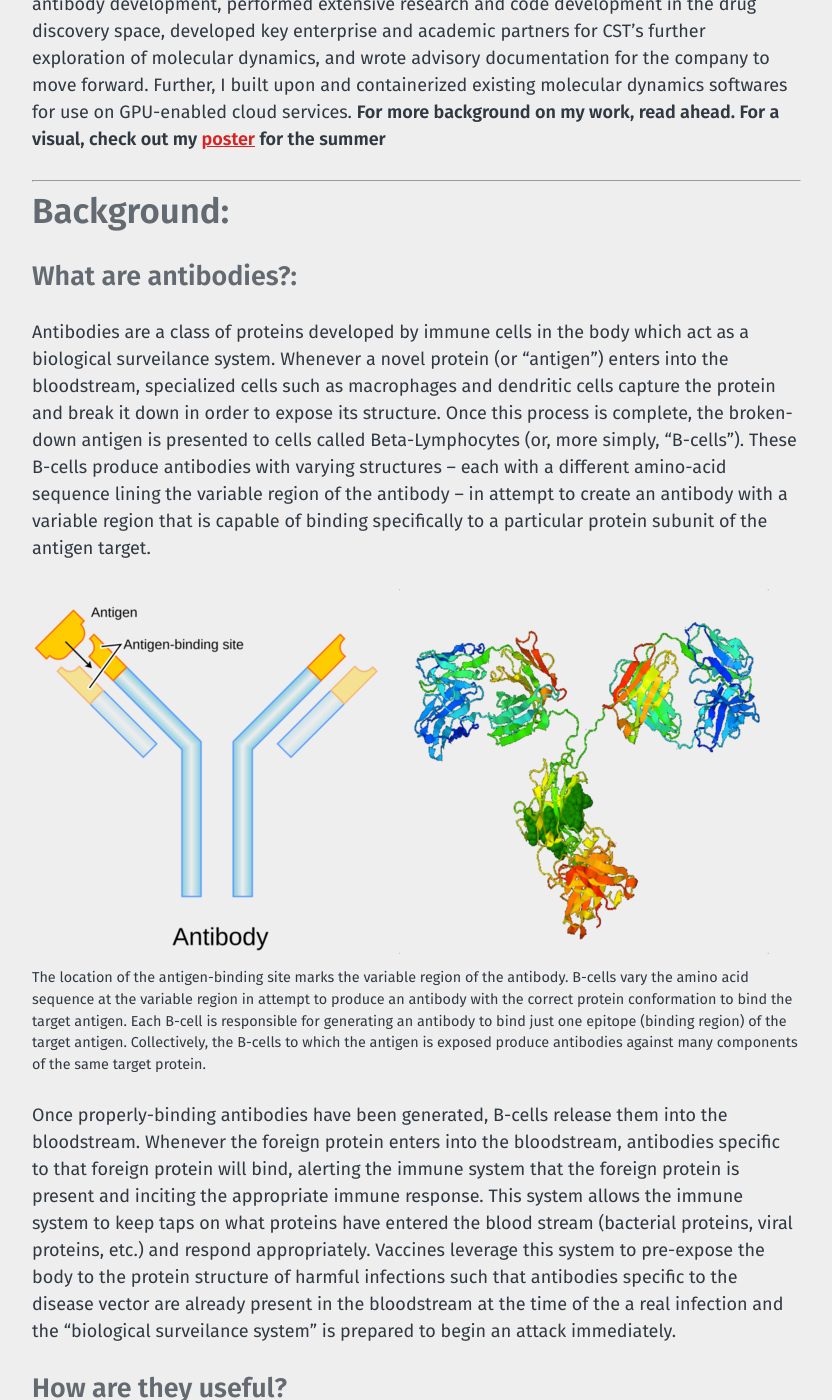
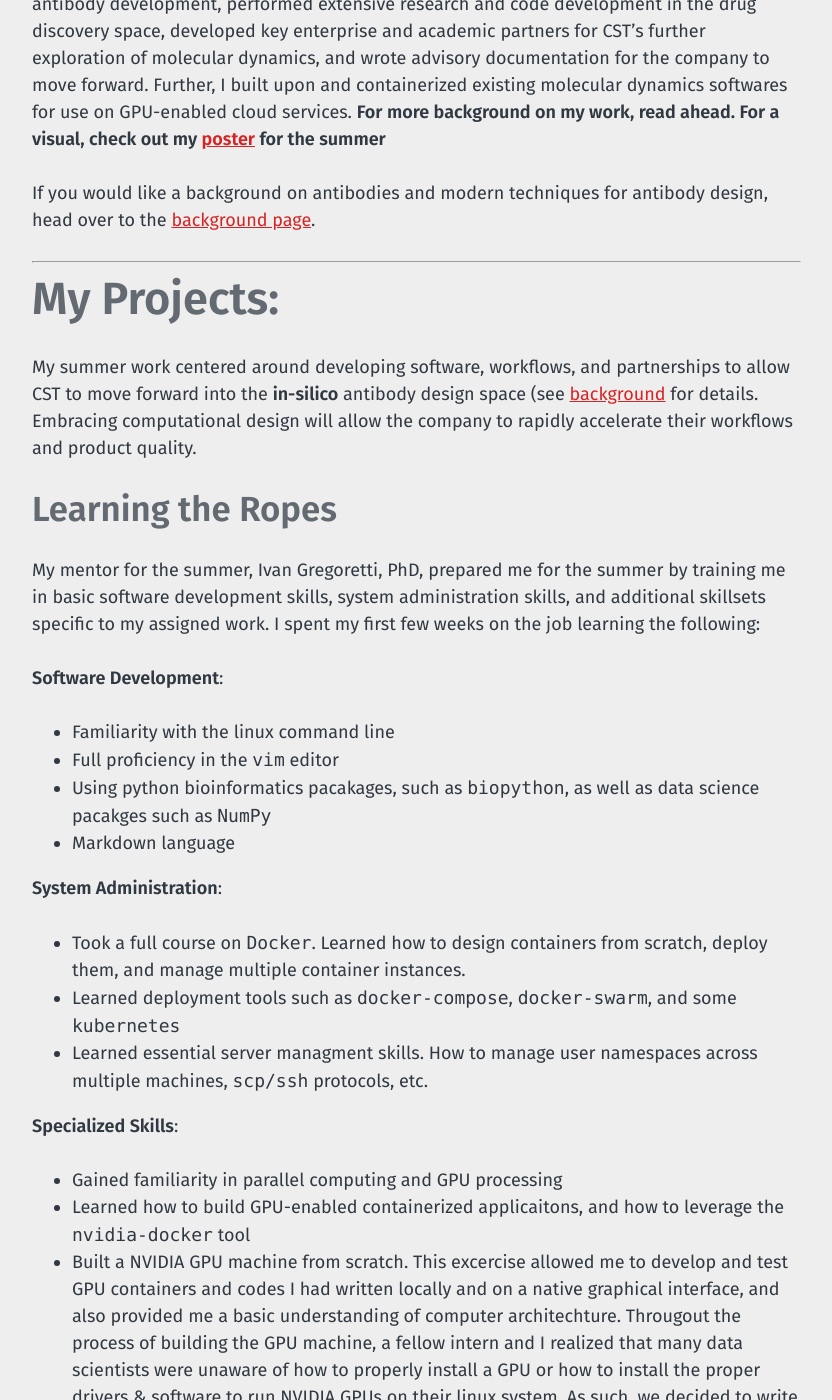
Before and after one commit to kenneym/kenneym.github.io, a Jekyll site: the page built from _experiences/bioinformatics.md, in a window 1280 px wide and 1400 px high, scrolled down 1005 px. Shown: the whole window, without its empty margins (40-872 px from the left). Built offline with Jekyll 4.4.1, drawn with Linux system fonts in a browser that asks for light colours; some of the changed text lies outside the part shown.

Commit message:
completed bioinformatics and antibody background section

```diff
--- a/Gemfile
+++ b/Gemfile
@@ -32,7 +32,4 @@
   gem "tzinfo-data"
 end
 
-# Performance-booster for watching directories on Windows
-gem "wdm", "~> 0.1.0", :install_if => Gem.win_platform?
-
 gem "nokogiri", "~> 1.8.2"
--- a/_data/theme.yml
+++ b/_data/theme.yml
@@ -34,6 +34,5 @@
 # pages that have a `title`. Add raw page paths in the order you'd like.
 
 navigation_pages:
-  - about.md
   - experiences.md
 #  - cv.md
--- a/_experiences/bioinformatics.md
+++ b/_experiences/bioinformatics.md
@@ -5,45 +5,73 @@
   thumbnail: /assets/images/bioinfo-mini.jpg
 ---
 ---
-Freshman Summer (2018), I worked as a bioinformatics intern for [Cell Signaling Technologies](https://www.cellsignal.com), a mid-size biotechnology company which creates antibodies and information technology for biological research. Through this experience, I took my first major step into the world of computer science.
+Freshman Summer (2018), I worked a 12-week internship as a bioinformatics intern for [Cell Signaling Technologies](https://www.cellsignal.com), a mid-size biotechnology company which creates antibodies and information technology for biological research. Through this experience, I took my first major step into the world of computer science.
 
 While at CST I Worked to spearhead CST’s exploration of computational chemistry for antibody development, performed extensive research and code development in the drug discovery space, developed key enterprise and academic partners for CST’s further exploration of molecular dynamics, and wrote advisory documentation for the company to move forward. Further, I built upon and containerized existing molecular dynamics softwares for use on GPU-enabled cloud services. **For more background on my work, read ahead. For a visual, check out my [poster](/assets/pdfs/bioinfo-poster.pdf) for the summer**
 
+If you would like a background on antibodies and modern techniques for antibody design, head over to the [background page](/antibody-background).
+
 ---
-## Background:
 
-### What are antibodies?:
-Antibodies are a class of proteins developed by immune cells in the body which act as a biological surveilance system. Whenever a novel protein (or "antigen") enters into the bloodstream, specialized cells such as macrophages and dendritic cells capture the protein and break it down in order to expose its structure. Once this process is complete, the broken-down antigen is presented to cells called Beta-Lymphocytes (or, more simply, "B-cells"). These B-cells produce antibodies with varying structures -- each with a different amino-acid sequence lining the variable region of the antibody -- in attempt to create an antibody with a variable region that is capable of binding specifically to a particular protein subunit of the antigen target.
+# My Projects:
+My summer work centered around developing software, workflows, and partnerships to allow CST to move forward into the **in-silico** antibody design space (see [background](/antibody-background) for details. Embracing computational design will allow the company to rapidly accelerate their workflows and product quality.
 
-{% include image.html url="/assets/images/antibodies.png" description="The location of the antigen-binding site marks the variable region of the antibody. B-cells vary the amino acid sequence at the variable region in attempt to produce an antibody with the correct protein conformation to bind the target antigen. Each B-cell is responsible for generating an antibody to bind just one epitope (binding region) of the target antigen. Collectively, the B-cells to which the antigen is exposed produce antibodies against many components of the same target protein." %}
+## Learning the Ropes
+My mentor for the summer, Ivan Gregoretti, PhD, prepared me for the summer by training me in basic software development skills, system administration skills, and additional skillsets specific to my assigned work. I spent my first few weeks on the job learning the following:
 
-Once properly-binding antibodies have been generated, B-cells release them into the bloodstream. Whenever the foreign protein enters into the bloodstream, antibodies specific to that foreign protein will bind, alerting the immune system that the foreign protein is present and inciting the appropriate immune response. This system allows the immune system to keep taps on what proteins have entered the blood stream (bacterial proteins, viral proteins, etc.) and respond appropriately. Vaccines leverage this system to pre-expose the body to the protein structure of harmful infections such that antibodies specific to the disease vector are already present in the bloodstream at the time of the a real infection and the "biological surveilance system" is prepared to begin an attack immediately.
+**Software Development**:
+- Familiarity with the linux command line
+- Full proficiency in the `vim` editor
+- Using python bioinformatics pacakages, such as `biopython`, as well as data science pacakges such as `NumPy`
+- Markdown language
 
-### How are they useful?
-Scientists can leverage the specificity of antibodies in order to identify proteins of interest in their research. Alterations to the expression of programmed cell death protein 1 (PD1) are known to play a role in cancer. A cancer resarcher, therefore, may want to know the localization and expression-levels of PD1 in their tumor samples in order to better understand the relationship between PD1 and cancer pathology. Using antibodies, the researcher can accomplish this in 3 easy steps.
+**System Administration**:
+- Took a full course on `Docker`. Learned how to design containers from scratch, deploy them, and manage multiple container instances.
+- Learned deployment tools such as `docker-compose`, `docker-swarm`, and some `kubernetes`
+- Learned essential server managment skills. How to manage user namespaces across multiple machines, `scp/ssh` protocols, etc.
 
-1. Purchase an anti-PD1 antibody from an antibody company such as Thermo-Fisher or Cell Signaling Technologies
-2. Apply the anti-PD1 antibody to the tumor tissue under study. These antibodies will bind to the PD1 protein, wherever it happens to exist in the tissue.
-3. Apply a "secondary antibody" flagged with a florescent or colored marker. This antibody will attach to the anti-PD1 antibodies. The florescent or colored tag will illuminate the location of the PD1 protein.
-4. Place the tissue of interest under a microscope. Visualize the quantity and localization of the PD1 protein in the tissue.
+**Specialized Skills**:
+- Gained familiarity in parallel computing and GPU processing
+- Learned how to build GPU-enabled containerized applicaitons, and how to leverage the `nvidia-docker` tool
+- Built a NVIDIA GPU machine from scratch. This excercise allowed me to develop and test GPU containers and codes I had written locally and on a native graphical interface, and also provided me a basic understanding of computer architechture. Througout the process of building the GPU machine, a fellow intern and I realized that many data scientists were unaware of how to properly install a GPU or how to install the proper drivers & software to run NVIDIA GPUs on their linux system. As such, we decided to write a guide in the Fedora Magazine on how to properly install GPU hardware and drivers on a Fedora linux system. Over the past year, this post has helped approximately 70,000 viewers. See the post [here](https://fedoramagazine.org/install-nvidia-gpu/)
 
-{% include image.html url="/assets/images/pd1-immunohistochem.jpg" description="DAB staining identifies PD1 localization in various tumor samples (colored brown). Cell bodies are stained in blue." %}
+---
 
-Antibodies can be used in research to visualize proteins in a tissue (as in the above example), quantify proteins in a blood sample, and much more.
+## Molecular Dynamics Containers
+![nvidia-docker-logo](/assets/images/nvidia-docker-banner.png)
+Molecular dynamics is an extremely expensive process from a computational pepspective. In order to use it effectively to improve our antibody design process, our company needed to be able to deploy molecular dynamics software across our company server network and across cloud platforms. In order to make this possible, my first task as an intern was to develop configurable Docker containers for the popular molecular dynamics programs `VMD` (a visual molecular modelling program) and `NAMD` (a molecular dynamics engine).
 
-## How are research-antibodies produced?
+GPU Acceleration allows these programs to run up to 50X faster than on normal CPU servers, so I additionally built several containers ready for GPU workloads. These containers now allow CST to easily deploy molecular dynamics programs quickly and effectively, and to leverage the benefits of parallel computing.
 
-**The Traditional Way**:
+As part of the open source initiatives of my mentor, we decided to publish the containers I created to [**Github**](https://github.com/kenneym/vmd-namd-gpu-containers).
 
 
+### Structural Antibody Design using Alanine Scanning
+{% include image.html url="/assets/images/viral-capsid.png" description="Simulation of a viral capsid immersed in water" %}
+
+As a part of my work, I developed a molecular dynamics workflow to improve our antibody design process. I developed guidelines, wrote scripts, and worked with industry experts in order to develop a method for CST to leverage molecular dynamics simulations for better antibody design. For this leg of my work, I employed my `NAMD` and `VMD` containers to leverage cloud resources.
+
+The procedure I developed involves a process called **computational alanine scanning** to help guide our researchers as they design the antibody varible region to properly bind a target antigen. Computational alanine scanning, in essence, is a method to determine the contribution of any given amino acid to the structure of the overall protein. The process is as follows:
+
+1. Start with a 3-dimensional structure of the template antibody. This structure contains the location of the atoms composing the template antibody in 3D space.
+
+2. Run energy minimization and hydrolization simulations. These simulations will expose the modeled antibody to water and calibrate it such that it takes on a natural stucture.
+
+3. Loop through each of the amino acids at the antibody variable region, and mutate them, one at a time, into alanine (another amino acid with a very simple structure)
+
+4. Using a technique called Free-Energy-Perterbation, determine the change in the stability of the antibody. By replacing one residue with another, and measuring change in Gibbs free energy, we can discern the importance of the original residue.
+
+Using this process, researchers can determine whether or not they should make a change to a given residue contained within the antibody variable region. The computational alanine scanning protocols identifies whether or not any given amino acid is amenable to design changes. If a given amino acid in the template antibody is determined to be highly important to structural stablity, then researchers know not to alter it. On the other hand, if a given amino acid is found to be detrimental or unimportant to structural stablity, researchers know they may alter that amino acid in order to produce a superior antibody. In this way, computational alanine scanning provides highly valuable information to guide the antibody design process. Although it is just a first step, developing this workflow was an important first step for CST to transition into in-silico design.
+
+---
+
+## Antibody Homology Modelling
+{% include image.html url="/assets/images/homology.png" description="Homology modeling involves using predictive softwares to infer protein structure from DNA sequence alone" %}
+In order to leverage molecular dynamics softwares, one must begin with a digital model of the protein or drug they are attempting to design. In order to obtain such a model, oftentimes, companies must use expensive techniques such as X-ray crystallography in order to image the molecule of interest. Novel methods of developing models, however, employ machine learning and first-principles techniques to predict 3-dimensional protein structure using DNA sequences alone.
+
+In order to make molecular dynamics workflows more accessable and cost-effective for use at my company, as the final leg of my 12-week internship at CST, I began to develop a methodology for CST to transition antibody genetics sequences into full-fledged stuctural models for use in molecular dynamics programs. My work on this project involved significant research, writing numerous python scripts, and developing key academic and institutional partenrs for CST to pursue this goal further. Institutional partners whom I spoke with and brought on-board include the [OSPREY Lab at Duke](https://www2.cs.duke.edu/donaldlab/osprey.php), and researchers at the [Kellog Cancer Center](https://www.northshore.org/kellogg-cancer-center/). Unfortunately, I cannot share the code or advisory documentation I completed for this poriton of my work as it is proprietary for the time being.
 
 
-Cell Signaling Technologies' primary buisness is the production of research-grade antibodies. As such, my work for the summer focused around improving the antibody production process
-
-
-
-
-
-
-
+## Poster:
+As part of my internship, I made a poster to present to the company. Click on the poster below to see a visual summmary of my work.
 [![poster](/assets/pdfs/bioinfo-poster.jpg)](/assets/pdfs/bioinfo-poster.pdf)
--- /dev/null
+++ b/antibody-background.md
@@ -0,0 +1,42 @@
+---
+title: Antibody Background
+layout: page
+image: /assets/images/antibody.jpg
+permalink: /antibody-background
+---
+This page provides a background on what antibodies are, how they are used in research, and state-of-the-art protocols on procuding them.
+
+## What are antibodies?:
+Antibodies are a class of proteins developed by immune cells in the body which act as a biological surveilance system. Whenever a novel protein (or "antigen") enters into the bloodstream, specialized cells such as macrophages and dendritic cells capture the protein and break it down in order to expose its structure. Once this process is complete, the broken-down antigen is presented to cells called Beta-Lymphocytes (or, more simply, "B-cells"). These B-cells produce antibodies with varying structures -- each with a different amino-acid sequence lining the variable region of the antibody -- in attempt to create an antibody with a variable region that is capable of binding specifically to a particular protein subunit of the antigen target.
+
+{% include image.html url="/assets/images/antibodies.png" description="The location of the antigen-binding site marks the variable region of the antibody. B-cells vary the amino acid sequence at the variable region in attempt to produce an antibody with the correct protein conformation to bind the target antigen. Each B-cell is responsible for generating an antibody to bind just one epitope (binding region) of the target antigen. Collectively, the B-cells to which the antigen is exposed produce antibodies against many components of the same target protein." %}
+
+Once properly-binding antibodies have been generated, B-cells release them into the bloodstream. Whenever the foreign protein enters into the bloodstream, antibodies specific to that foreign protein will bind, alerting the immune system that the foreign protein is present and inciting the appropriate immune response. This system allows the immune system to keep taps on what proteins have entered the blood stream (bacterial proteins, viral proteins, etc.) and respond appropriately. Vaccines leverage this system to pre-expose the body to the protein structure of harmful infections such that antibodies specific to the disease vector are already present in the bloodstream at the time of the a real infection and the "biological surveilance system" is prepared to begin an attack immediately.
+
+## How are they useful?
+Scientists can leverage the specificity of antibodies in order to identify proteins of interest in their research. Alterations to the expression of programmed cell death protein 1 (PD1) are known to play a role in cancer. A cancer resarcher, therefore, may want to know the localization and expression-levels of PD1 in their tumor samples in order to better understand the relationship between PD1 and cancer pathology. Using antibodies, the researcher can accomplish this in 3 easy steps.
+
+1. Purchase an anti-PD1 antibody from an antibody company such as Thermo-Fisher or Cell Signaling Technologies
+2. Apply the anti-PD1 antibody to the tumor tissue under study. These antibodies will bind to the PD1 protein, wherever it happens to exist in the tissue.
+3. Apply a "secondary antibody" flagged with a florescent or colored marker. This antibody will attach to the anti-PD1 antibodies. The florescent or colored tag will illuminate the location of the PD1 protein.
+4. Place the tissue of interest under a microscope. Visualize the quantity and localization of the PD1 protein in the tissue.
+
+{% include image.html url="/assets/images/pd1-immunohistochem.jpg" description="DAB staining identifies PD1 localization in various tumor samples (colored brown). Cell bodies are stained in blue." %}
+
+Antibodies can be used in research to visualize proteins in a tissue (as in the above example), quantify proteins in a blood sample, and much more.
+
+## How are research-antibodies produced?
+Cell Signaling Technologies' primary buisness is the production of research-grade antibodies. The two ways that we'd go about producing these antibodies are as follows.
+
+**Traditional Approach**: Traditionally, research antibodies are produced by leverging the biology that typically produces them. When CST identified an antigen (protein) that was of interest to reserachers, we would first isolate and purify a sample of that antigen. Next, we would inject the purified serum containing the antigen of interest into an animal, such as a rabbit or mouse. Once the organism had sufficient time to develop antibodies "against" (or specific to) the target antigen, CST would collect the blood of the organism in order to recover the antibodies that had been generated against the target. A rigorous screening process allows the company to identify the "best" (i.e. most specific and consistly binding) antibody of all the antibodies contained in the animal blood. Once a top-notch antibody had been isolated, CST would idenfy the DNA of this antibody, employ CRISPR/Cas9 techniques to mass-produce the antibody. Finally, the antibodies are packaged, sold, and shipped off to research facilities.
+
+![polyclonal_process](/assets/images/Polyclonal-Project-Process.png)
+
+**Modern Biotechnological Approach**: The more modern method of antibody production replaces live immune systems with manual design and modern biotechnological techniques. CST and many other antibody companies are beginning to employ a method in which antibody genetics are designed from scratch. In this method, our researchers start with a "template" antibody DNA sequence. They then study the structure of the target antigen, and attempt to modify the amino-acid sequence at the variable region of the template in order to create an antibody that will bind properly. The antibody design process is challenging, and our researchers must rely on their knowledge on the chemical principles of binding affinity, taking into acount the acidity, hydrophobicity, and placement of the amino acids chosen to compose the antibody variable region. Once an amino acid sequence is chosen, our researchers use CRISPR/Cas9 techniques to produce the newly designed antibody. Several testing and redesign phases ensue until a high-quality antibody results. *Overall, this method is both faster and more cost-effective than using live organisms if implemented properly.*
+
+**In-Silico Approach**: The most modern and promising approach to antibody design involves the use of computerized simulations in the antibody design process. The *in-silico* method involves the same general process as the above method, but employs computerized molecular simulations to drive intelligent antibody design rather than relying on human intuition. In-silico approaches have been the driving force behind many modern antibody drugs, such as [Pembrolizumab](http://chemocare.com/chemotherapy/drug-info/Pembrolizumab.aspx)(Keytruda) and [Nivolumab](http://chemocare.com/chemotherapy/drug-info/Nivolumab.aspx)(Opdivo), and is being adopted at a rapid pace in the phamaceutfical industry due to its incredible discovery capabilities.
+
+{% include image.html url="/assets/images/in-silico.jpg" description="The in-silico aproach involves starting with a template antibody and using molecular dynamics tools to test alterations to the variable region. Once researchers settle on an amino acid sequence that appears functional in computer simulations, the antibody genetic sequence is inserted into a plasmid and produced by microorganisms. Finally, the antibody is tested in lab (in-vitro). The process repeats until a superior antibody product is produced." %}
+
+
+**This completes our review of antibody function and design principles.**
```
Also changed, not shown: assets/images/Polyclonal-Project-Process.jpg (added), assets/images/Polyclonal-Project-Process.png (added), assets/images/antibody.jpg (added), assets/images/homology.png (added), assets/images/in-silico.jpg (added), assets/images/in-silico.png (added), assets/images/namd-vmd.png (added), assets/images/nvidia-docker-banner.png (added), assets/images/viral-capsid.png (added).
